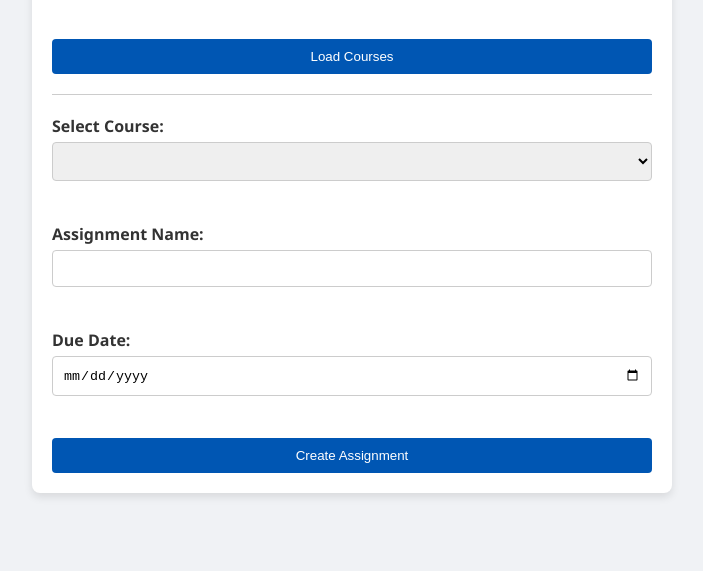
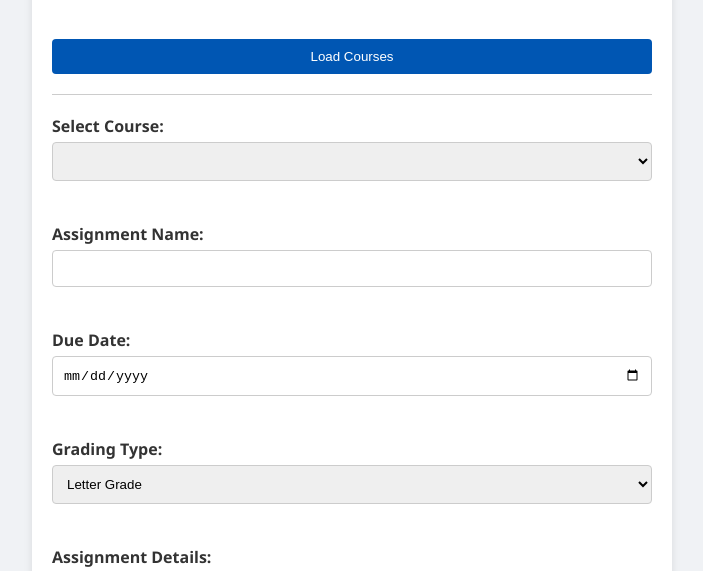
Before and after one commit to Govindest/Canvas-Multi-Upload, a plain HTML site: page index.html in a window 1280 px wide. Shown: the part 191-762 px from the top of the page, without its empty margins (288-991 px from the left). Drawn offline with Linux system fonts and the light colour scheme.

Commit message:
Update index.html

```diff
--- a/index.html
+++ b/index.html
@@ -26,14 +26,25 @@
 
             <label for="assignmentName">Assignment Name:</label>
             <input type="text" id="assignmentName" name="assignmentName" required><br><br>
-
+            <!--grade types-->
             <label for="dueDate">Due Date:</label>
             <input type="date" id="dueDate" name="dueDate" required><br><br>
+
+            <label for="gradingType">Grading Type:</label>
+            <select id="gradingType" name="gradingType" required>
+                <option value="letter_grade">Letter Grade</option>
+                <option value="percentage">Percentage</option>
+                <option value="points">Points</option>
+                <option value="not_graded">Not Graded</option>
+            </select><br><br>
+            <!--change for setup-->
+            <label for="assignmentDetails">Assignment Details:</label>
+            <textarea id="assignmentDetails" name="assignmentDetails" rows="4"></textarea><br><br>
 
             <button type="submit">Create Assignment</button>
         </form>
     </div>
-
+              <!--link to js-->
     <script src="script.js"></script>
 </body>
 </html>
```
